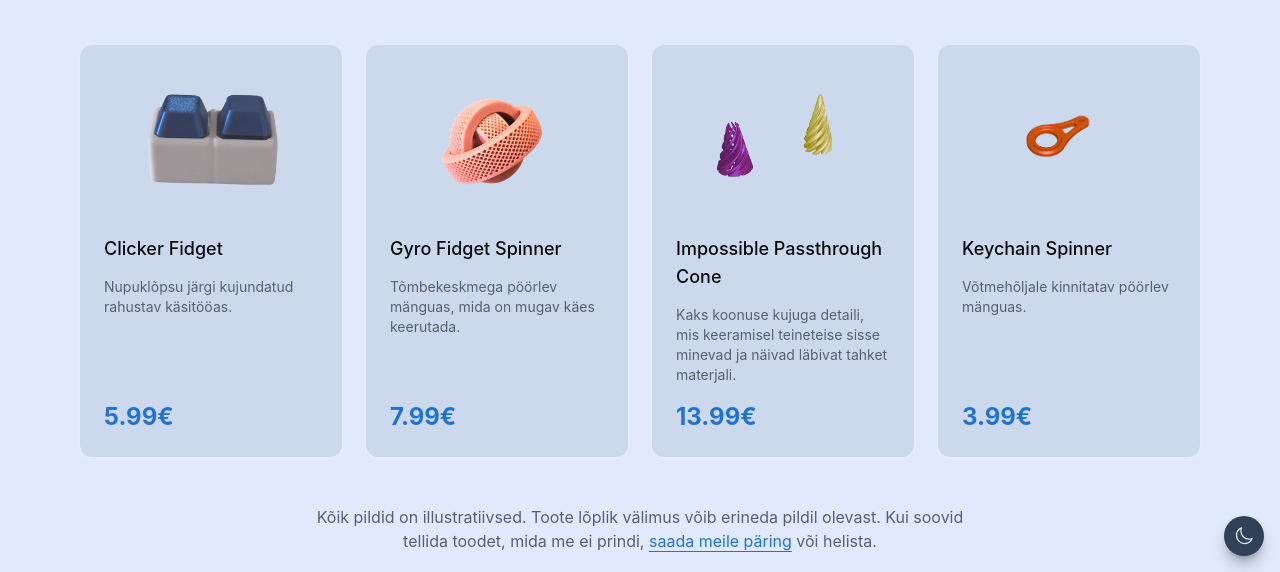
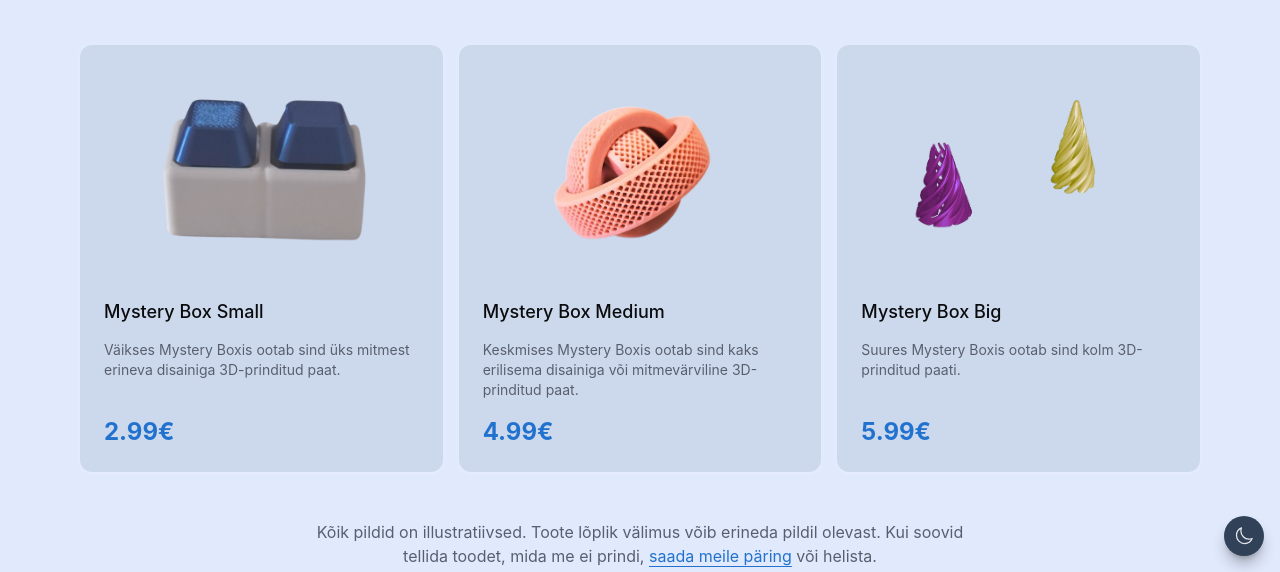
Before and after one commit to ItzAxol/Jeo-arvutiparandus-, an Astro site: page /3dprinting in a window 1280 px wide. Shown: the part 228-800 px from the top of the page. Built offline with nearby package versions, Linux system fonts and the light colour scheme; Astro itself is replaced by a stand-in of ours.

Commit message:
changed to mystery boxes- waiting for assets

```diff
--- a/src/data/prints.ts
+++ b/src/data/prints.ts
@@ -15,32 +15,25 @@ export interface Print {
 
 export const prints: Print[] = [
 {
-		slug: 'kb-clicker-fidget',
-		name: 'Clicker Fidget',
-		description: 'Nupuklõpsu järgi kujundatud rahustav käsitööas.',
-		price: 5.99,
+	slug: 'mystery-box-small',
+	name: 'Mystery Box Small',
+	description: 'Väikses Mystery Boxis ootab sind üks mitmest erineva disainiga 3D-prinditud paat.',
+	price: 2.99,
 	image: clicker,
 },
 {
-		slug: 'gyro-fidget-spinner',
-		name: 'Gyro Fidget Spinner',
-		description: 'Tõmbekeskmega pöörlev mänguas, mida on mugav käes keerutada.',
-		price: 7.99,
+	slug: 'mystery-box-medium',
+	name: 'Mystery Box Medium',
+	description: 'Keskmises Mystery Boxis ootab sind kaks erilisema disainiga või mitmevärviline 3D-prinditud paat.',
+	price: 4.99,
 	image: gyrofidget,
 },
 {
-		slug: 'impossible-passthrough-cone',
-		name: 'Impossible Passthrough Cone',
-		description:
-			'Kaks koonuse kujuga detaili, mis keeramisel teineteise sisse minevad ja näivad läbivat tahket materjali.',
-		price: 13.99,
+	slug: 'mystery-box-big',
+	name: 'Mystery Box Big',
+	description: 'Suures Mystery Boxis ootab sind kolm 3D-prinditud paati.',
+	price: 5.99,
 	image: passthrucones,
 },
-	{
-		slug: 'keychain-spinner',
-		name: 'Keychain Spinner',
-		description: 'Võtmehõljale kinnitatav pöörlev mänguas.',
-		price: 3.99,
-		image: keychainfidget,
-	},
+
 ];
--- a/src/pages/3dprinting/index.astro
+++ b/src/pages/3dprinting/index.astro
@@ -21,7 +21,7 @@ import { prints } from '../../data/prints';
         Valmistame 3D-prinditud tooteid. Allpool on hetkel saadaval olevad tooted ja nende hinnad.
       </p>
 
-      <div class="grid gap-6 sm:grid-cols-2 lg:grid-cols-4">
+      <div class="grid gap-4 sm:grid-cols-2 lg:grid-cols-3">
         {
           prints.map((print) => (
             <Card>
```
Also changed, not shown: 1 other file. Lines whose indentation alone changed are shown as unchanged.
